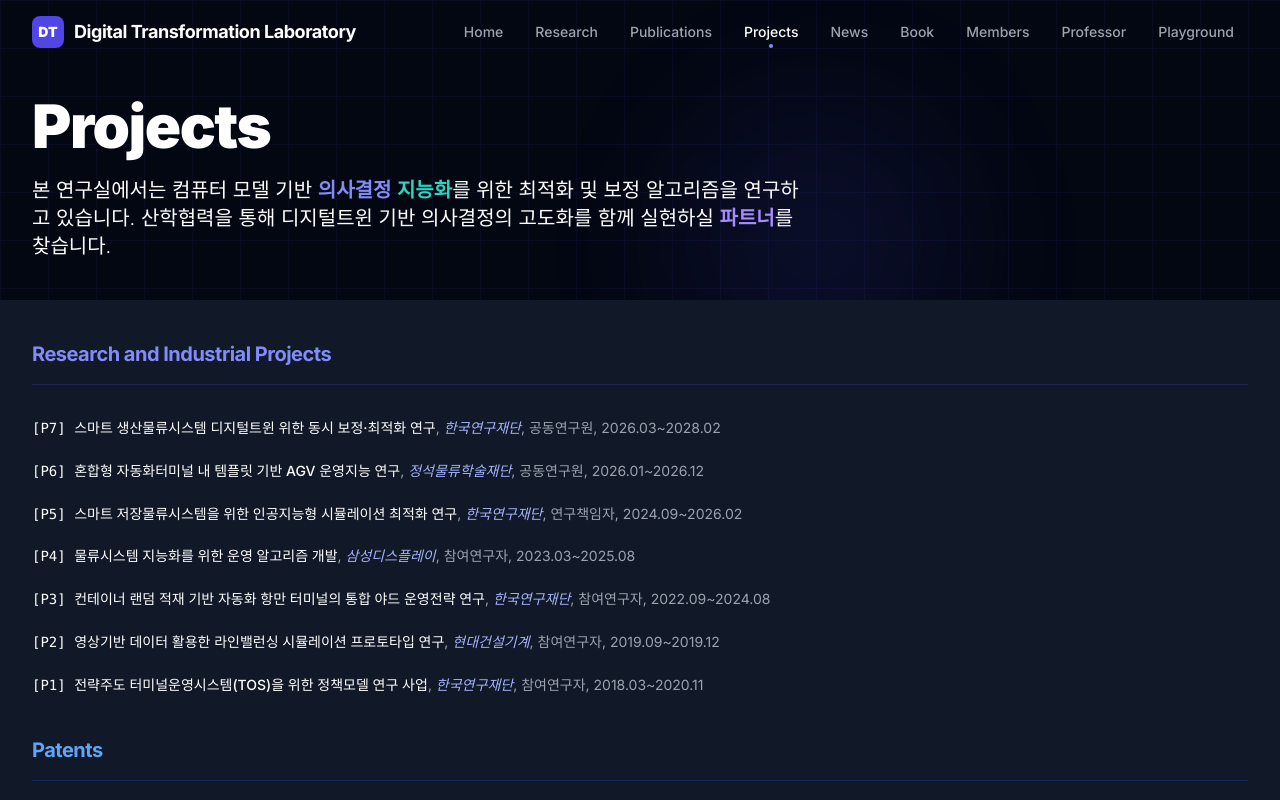
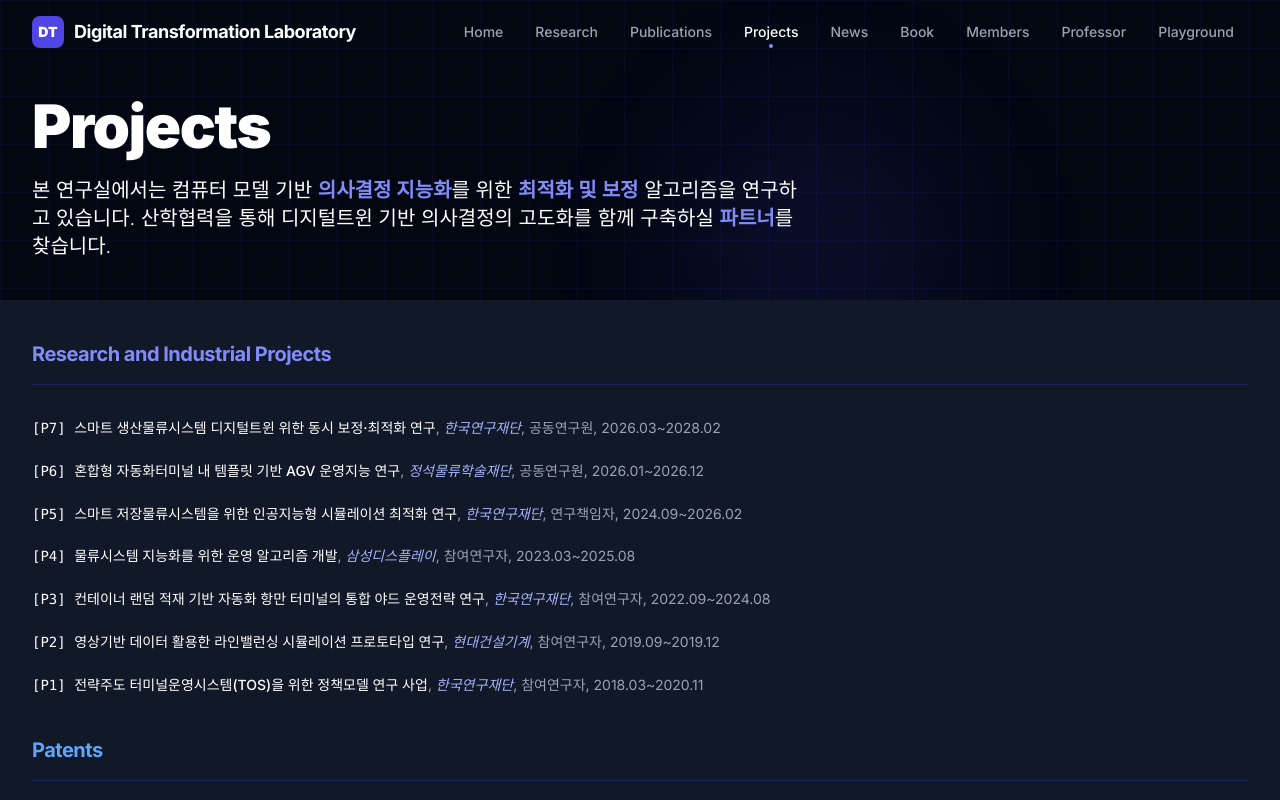
Before and after one commit to bonggwonkang/dt-lab-website, a React (Vite) app: page /#/projects in a window 1280 px wide. Shown: the top 800 px of the page. Built offline with nearby package versions, Linux system fonts and the light colour scheme; a web font is replaced by a local one.

Commit message:
Unify Projects intro highlight color and reword to 함께 구축하실
Co-Authored-By: Claude Opus 5.5 <noreply@anthropic.com>

```diff
--- a/src/pages/ProjectsPage.jsx
+++ b/src/pages/ProjectsPage.jsx
@@ -133,10 +133,10 @@ function PageHeader() {
           <motion.p variants={fadeUp}
             className="text-lg md:text-xl text-gray-700 dark:text-white max-w-3xl leading-relaxed font-light">
             본 연구실에서는 컴퓨터 모델 기반{' '}
-            <span className="text-indigo-400 font-semibold">의사결정</span>{' '}
-            <span className="text-teal-400 font-semibold">지능화</span>를 위한 최적화 및 보정 알고리즘을 연구하고 있습니다.
-            산학협력을 통해 디지털트윈 기반 의사결정의 고도화를 함께 실현하실{' '}
-            <span className="text-violet-400 font-semibold">파트너</span>를 찾습니다.
+            <span className="text-indigo-400 font-semibold">의사결정 지능화</span>를 위한{' '}
+            <span className="text-indigo-400 font-semibold">최적화 및 보정</span> 알고리즘을 연구하고 있습니다.
+            산학협력을 통해 디지털트윈 기반 의사결정의 고도화를 함께 구축하실{' '}
+            <span className="text-indigo-400 font-semibold">파트너</span>를 찾습니다.
           </motion.p>
         </motion.div>
       </div>
```
